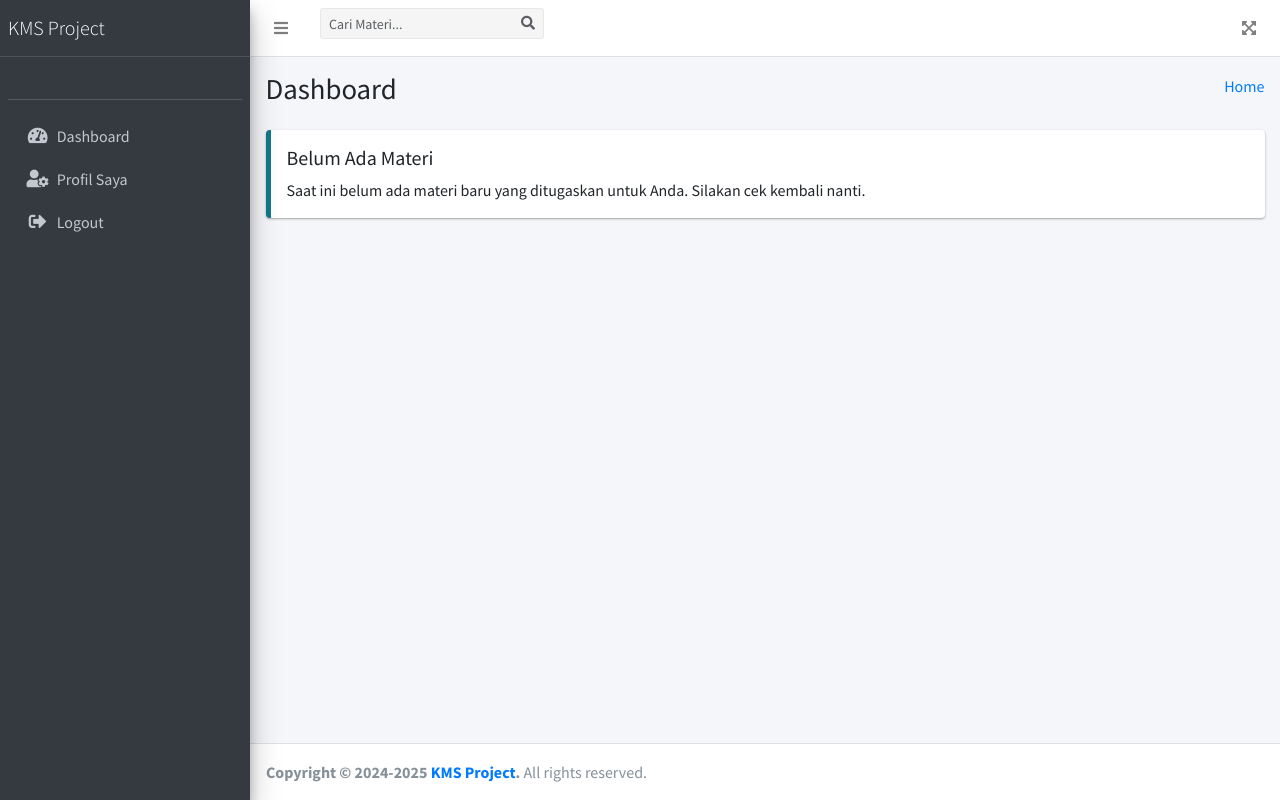
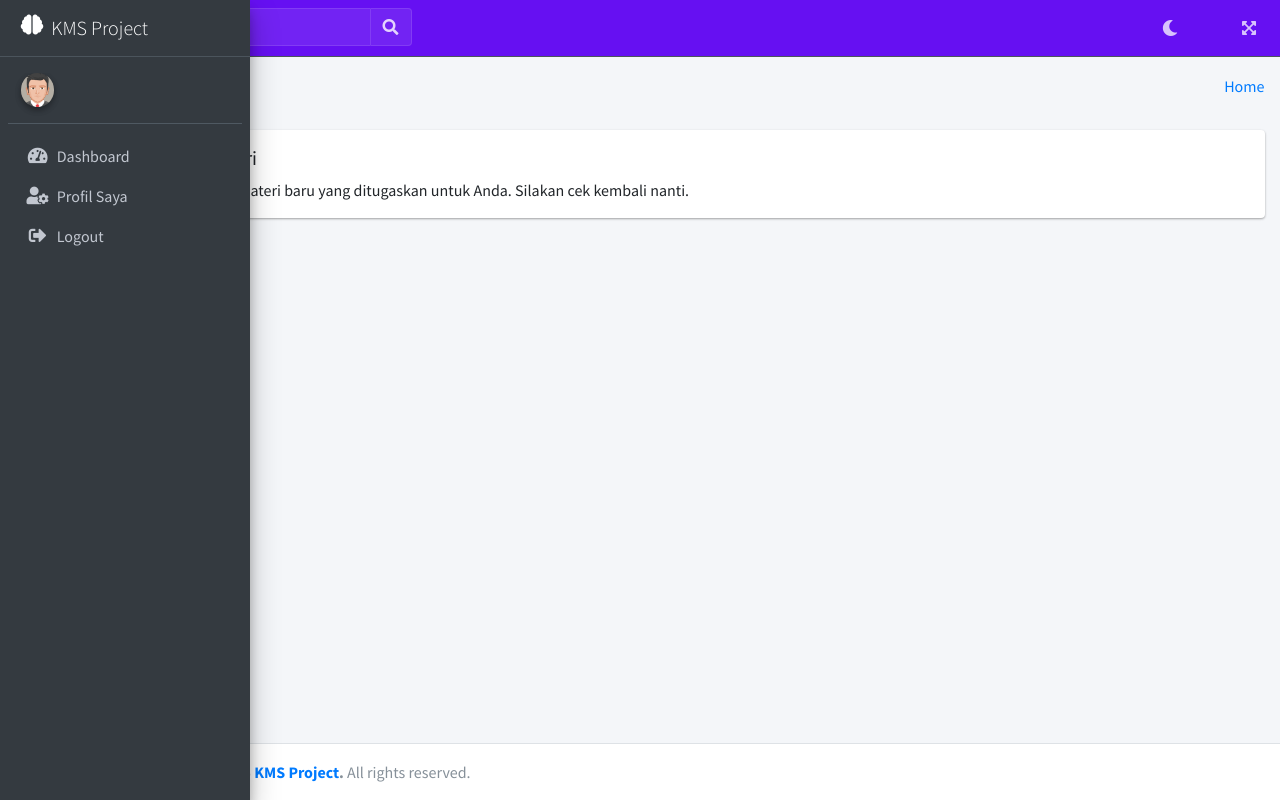
Before and after one commit to RizalRio/Knowledge-Management-System, a PHP site: template views/dashboard.twig in a window 1280 px wide. Run offline with PHP 8.4, Linux system fonts and the light colour scheme; the template is opened without the code that fills it, so the values that code supplies are empty; some libraries are stand-ins or nearby versions.

Commit message:
Implement dark mode toggle and enhance navbar styles for improved user experience

```diff
--- a/views/layout-main.twig
+++ b/views/layout-main.twig
@@ -14,10 +14,10 @@
 		<link rel="stylesheet" href="/dist/css/adminlte.min.css"> {% block head_styles %}{% endblock %}
 		{# <-- TAMBAHKAN INI #}
 		</head>
-		<body class="hold-transition sidebar-mini">
+		<body class="hold-transition sidebar-mini sidebar-collapse">
 			<div class="wrapper">
 
-				<nav class="main-header navbar navbar-expand navbar-white navbar-light">
+				<nav class="main-header navbar navbar-expand navbar-dark navbar-indigo">
 					<ul class="navbar-nav">
 						<li class="nav-item">
 							<a class="nav-link" data-widget="pushmenu" href="#" role="button">
@@ -26,7 +26,7 @@
 						</li>
 						<li class="nav-item d-none d-sm-inline-block">
 							<form class="form-inline ml-3" action="/search" method="GET">
-								<div class="input-group input-group-sm">
+								<div class="input-group">
 									<input class="form-control form-control-navbar" type="search" placeholder="Cari Materi..." aria-label="Search" name="q">
 									<div class="input-group-append">
 										<button class="btn btn-navbar" type="submit">
@@ -38,6 +38,11 @@
 						</li>
 					</ul>
 					<ul class="navbar-nav ml-auto">
+						<li class="nav-item">
+							<a class="nav-link" id="dark-mode-toggle" href="#" role="button">
+								<i class="fas fa-moon"></i>
+							</a>
+						</li>
 						<li class="nav-item dropdown user-menu">
 							<a href="#" class="nav-link dropdown-toggle" data-toggle="dropdown">
 							<span class="d-none d-md-inline">{{ session.user_name }}</span>
@@ -62,20 +67,23 @@
 						</li>
 					</ul>
 				</nav>
-				<aside class="main-sidebar sidebar-dark-primary elevation-4">
+				<aside class="main-sidebar sidebar-dark-indigo elevation-4">
 					<a href="/dashboard" class="brand-link">
+						<i class="nav-icon fas fa-brain brand-image mt-1"></i> {# <-- IKON OTAK 🧠 #}
 						<span class="brand-text font-weight-light">KMS Project</span>
 					</a>
-
 					<div class="sidebar">
 						<div class="user-panel mt-3 pb-3 mb-3 d-flex">
+							<div class="image">
+								<img src="/dist/img/avatar5.png" class="img-circle elevation-2" alt="User Image"> {# <-- Menambahkan avatar default #}
+							</div>
 							<div class="info">
 								<a href="#" class="d-block">{{ session.user_name }}</a>
 							</div>
 						</div>
 
 						<nav class="mt-2">
-							<ul class="nav nav-pills nav-sidebar flex-column" data-widget="treeview" role="menu" data-accordion="false">
+							<ul class="nav nav-pills nav-sidebar flex-column nav-flat nav-child-indent" data-widget="treeview" role="menu" data-accordion="false">
 								<li class="nav-item">
 									<a href="/dashboard" class="nav-link {% if current_path == '/dashboard' %}active{% endif %}">
 										<i class="nav-icon fas fa-tachometer-alt"></i>
@@ -174,6 +182,43 @@
 				<script src="/plugins/bootstrap/js/bootstrap.bundle.min.js"></script>
 				<script src="/plugins/sweetalert2/sweetalert2.all.min.js"></script>
 				<script src="/dist/js/adminlte.min.js"></script>
+				<script>
+					$(function() {
+						// ## LOGIKA DARK MODE ##
+
+						const body = $('body');
+						const toggle = $('#dark-mode-toggle i');
+
+						// Fungsi untuk menerapkan tema berdasarkan pilihan yang tersimpan
+						function applyTheme() {
+							if (localStorage.getItem('theme') === 'dark') {
+								body.addClass('dark-mode');
+								toggle.removeClass('fa-moon').addClass('fa-sun');
+							} else {
+								body.removeClass('dark-mode');
+								toggle.removeClass('fa-sun').addClass('fa-moon');
+							}
+						}
+
+						// Event listener saat tombol di-klik
+						$('#dark-mode-toggle').on('click', function(e) {
+							e.preventDefault();
+							body.toggleClass('dark-mode');
+
+							// Simpan pilihan ke localStorage
+							if (body.hasClass('dark-mode')) {
+								localStorage.setItem('theme', 'dark');
+								toggle.removeClass('fa-moon').addClass('fa-sun');
+							} else {
+								localStorage.setItem('theme', 'light');
+								toggle.removeClass('fa-sun').addClass('fa-moon');
+							}
+						});
+
+						// Terapkan tema saat halaman pertama kali dimuat
+						applyTheme();
+					});
+				</script>
 				{# Placeholder untuk script tambahan per halaman #}
 				{% block scripts %}{% endblock %}
 			</body>
```
